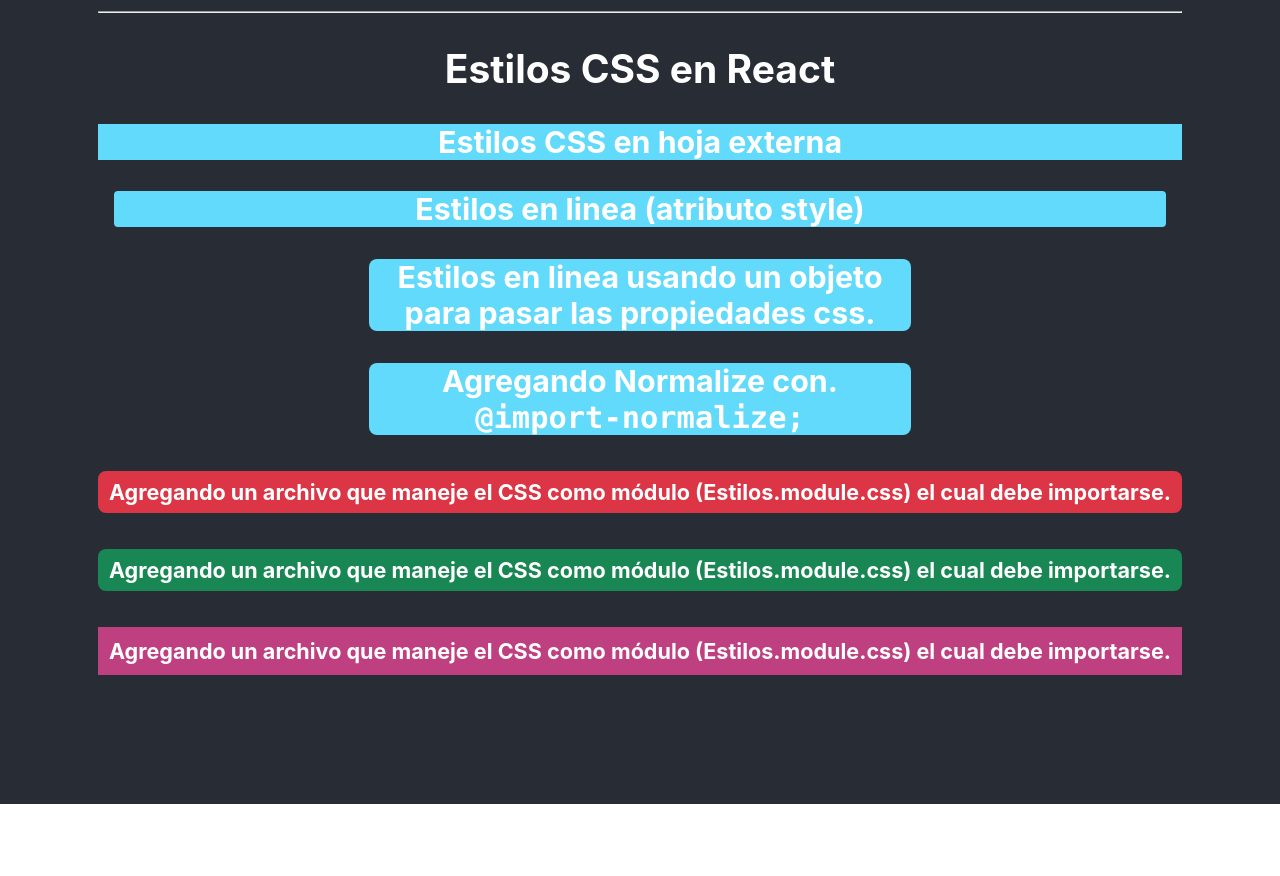
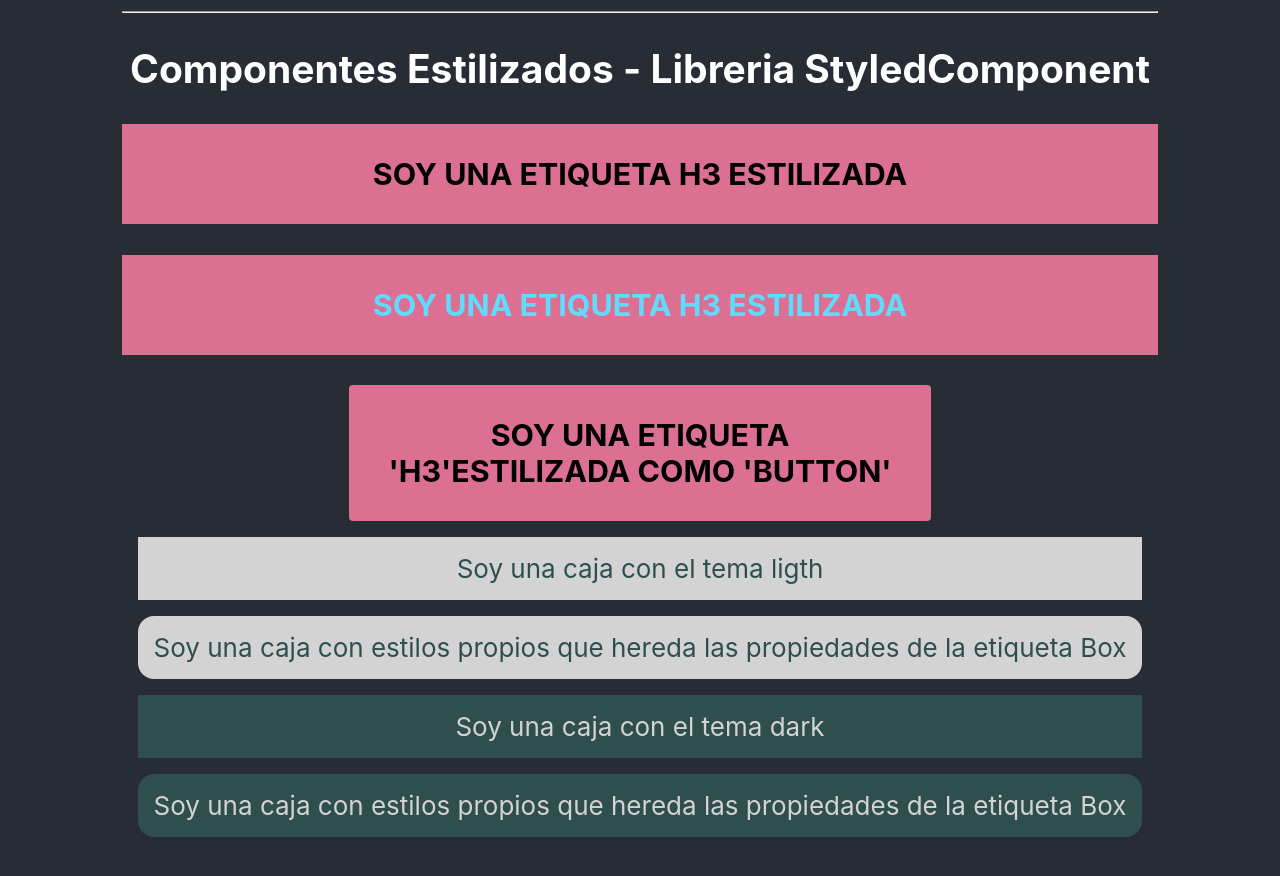
Before and after one commit to danielInteriano/react-principios, a React (Create React App) app: page / in a window 1280 px wide. Shown: the part 440-1316 px from the top of the page. Before the commit the page ends 1244 px from the top, so only its background shows below. Built offline with nearby package versions, Linux system fonts and the light colour scheme.

Commit message:
Componentes estilizados con style-components

```diff
--- a/package.json
+++ b/package.json
@@ -11,6 +11,7 @@
     "react": "^18.2.0",
     "react-dom": "^18.2.0",
     "react-scripts": "5.0.1",
+    "styled-components": "^5.3.6",
     "web-vitals": "^2.1.4"
   },
   "scripts": {
--- a/src/App.js
+++ b/src/App.js
@@ -1,6 +1,6 @@
 import React from 'react';
 import './App.css';
-import Estilos from './components/Estilos';
+import ComponentesEstilizados from './components/ComponentesEstilizados';
 import logo from './logo.svg';
 
 function App() {
@@ -61,9 +61,14 @@
 					<Referencias></Referencias>
 					<hr></hr>
 					<Formularios></Formularios>
-					<br/><br/><br/>*/}
+					<br/><br/><br/>
 					<hr></hr>
 					<Estilos></Estilos>
+					<br />
+					<br />
+					<br />*/}
+					<hr></hr>
+					<ComponentesEstilizados></ComponentesEstilizados>
 					<br />
 					<br />
 					<br />
--- /dev/null
+++ b/src/components/ComponentesEstilizados.js
@@ -0,0 +1,111 @@
+import styled, { createGlobalStyle, css, keyframes, ThemeProvider } from 'styled-components';
+
+export default function ComponentesEstilizados() {
+	//TODO: La librería 'styledComponents' me permite crear componentes html propios que ya están estilizados.
+	//TODO: como se muestra en el siguiente objeto, el nombre del objeto debe iniciar con mayúscula.
+	let mainColor = '#db7093',
+		mainColorHover = '#db709380';
+
+	//TODO: Se puede crear una arrow function para la transition
+	const setTransitionTime = (time) => `all ${time} ease-in-out`;
+
+	//TODO: La librería 'styled' también nos permite definir animaciones dentro del componente a través de importaicón de
+	//TODO: función 'keyframes' de la librería
+	const fadeIn = keyframes`
+		0%{
+			opacity:0;
+		}
+		100%{
+			opacity:1;
+		}
+	`;
+
+	const MyH3 = styled.h3`
+		padding: 2rem;
+		text-align: center;
+		color: ${(props) => props.color};
+
+		//TODO: Desestructurando las propiedades para mejorar el código
+		color: ${({ color }) => color};
+
+		//TODO: CSS de forma condicional
+		color: ${({ color }) => color || '#000'};
+		background-color: ${mainColor};
+		transition: ${setTransitionTime('0.5s')};
+		animation: ${fadeIn} 2s ease-out;
+
+		//TODO: Si queremos que una propiedad se comporte como un 'button' entonces importamos la función 'css'
+		//TODO: de la librería 'styled'
+		${({ isButton }) =>
+			isButton &&
+			css`
+				margin: auto;
+				max-width: 50%;
+				border-radius: 0.25rem;
+				cursor: pointer;
+			`}
+
+		&:hover {
+			background-color: ${mainColorHover};
+		}
+	`;
+
+	//TODO: el manejo de temas como 'dark' y 'ligth' lo realizamos con 'ThemeProvider' de la libreria 'styled-component'
+	const ligth = {
+		color: '#2F4F4F',
+		bg: '#D3D3D3',
+	};
+
+	const dark = {
+		color: '#D3D3D3',
+		bg: '#2F4F4F',
+	};
+
+	const Box = styled.div`
+		padding: 1rem;
+		margin: 1rem;
+		color: ${({ theme }) => theme.color};
+		background-color: ${({ theme }) => theme.bg};
+	`;
+
+	//TODO: Puedo crear un componete 'etiqueta' que herede los atributos de otro componente previamente definido. Por ejemplo:
+	const BoxRounded = styled(Box)`
+		border-radius: 1rem;
+	`;
+
+	//TODO: Por último la libreria 'style-components' nos permite crear estilos globales. Para ello se debe poner el componente
+	//TODO: que tiene los estilos globales al inicio de los demás componentes
+	const GlobalStyle = createGlobalStyle`
+		h3{
+			padding:2rem;
+			background-color:#fff;
+			color:#61dafb;
+			text-transform:uppercase;
+		}
+	`;
+
+	//TODO: También se pueden pasar propiedades dentro del componente para que las asigne al CSS del componente así como
+	//TODO: como se muestra en la etiqueta <MyH3> donde se le pasa la propiedad color
+
+	return (
+		<>
+			<GlobalStyle></GlobalStyle>
+			<h2>Componentes Estilizados - Libreria StyledComponent</h2>
+			<MyH3>Soy una etiqueta h3 estilizada</MyH3>
+			<MyH3 color="#61dafb">Soy una etiqueta h3 estilizada</MyH3>
+			<MyH3 isButton>Soy una etiqueta 'h3'estilizada como 'button'</MyH3>
+			<ThemeProvider theme={ligth}>
+				<Box>Soy una caja con el tema ligth</Box>
+				<BoxRounded theme={ligth}>
+					Soy una caja con estilos propios que hereda las propiedades de la etiqueta Box
+				</BoxRounded>
+			</ThemeProvider>
+			<ThemeProvider theme={dark}>
+				<Box>Soy una caja con el tema dark</Box>
+				<BoxRounded theme={dark}>
+					Soy una caja con estilos propios que hereda las propiedades de la etiqueta Box
+				</BoxRounded>
+			</ThemeProvider>
+		</>
+	);
+}
```
Also changed, not shown: 1 other file (tests, documents, lock files or other folders).
